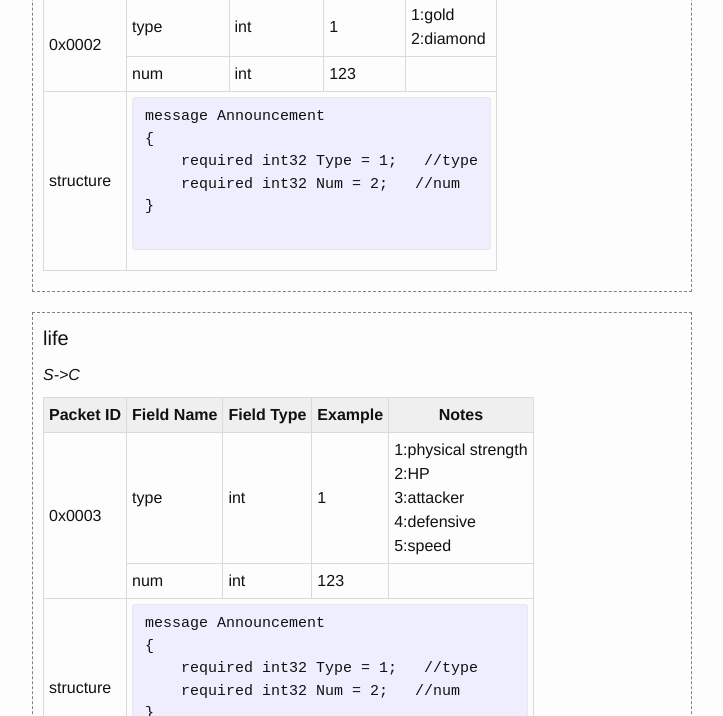
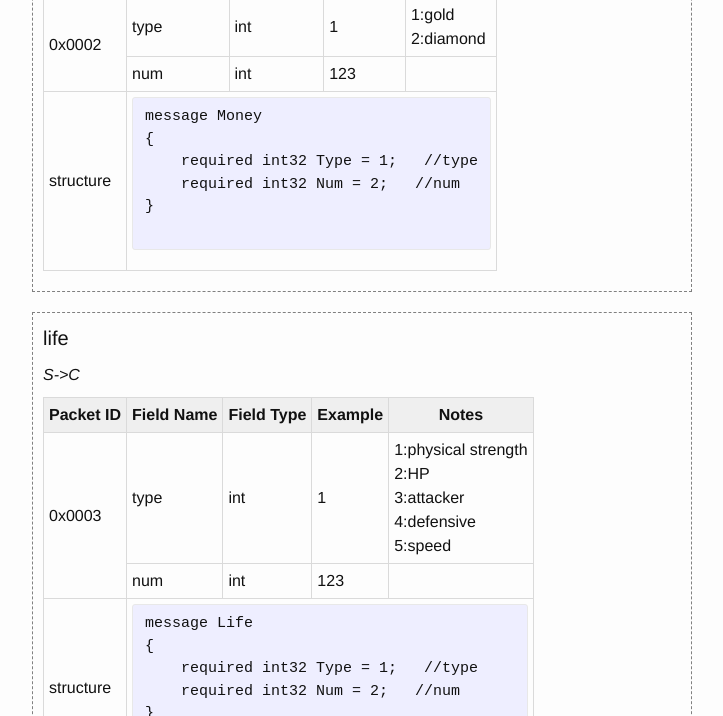
Before and after one commit to guoyu07/skynetclub.github.io, a Jekyll site: the page built from _posts/2016-03-18-skynet-protocol-sample.md, in a window 1280 px wide and 1400 px high, scrolled down 1104 px. Shown: the part 152-868 px from the top of the window, without its empty margins (298-1021 px from the left). Built offline with Jekyll 4.4.1, drawn with Linux system fonts in a browser that asks for light colours; some of the changed text lies outside the part shown.

Commit message:
update 修正文字

```diff
--- a/_posts/2016-03-18-skynet-protocol-sample.md
+++ b/_posts/2016-03-18-skynet-protocol-sample.md
@@ -85,7 +85,7 @@ message Announcement
                         <td>structure</td>
                         <td colspan="4">
                         <pre>
-message Announcement
+message Money
 {
     required int32 Type = 1;   //type
     required int32 Num = 2;   //num
@@ -113,7 +113,7 @@ message Announcement
                         <td>structure</td>
                         <td colspan="4">
                         <pre>
-message Announcement
+message Life
 {
     required int32 Type = 1;   //type
     required int32 Num = 2;   //num
```
